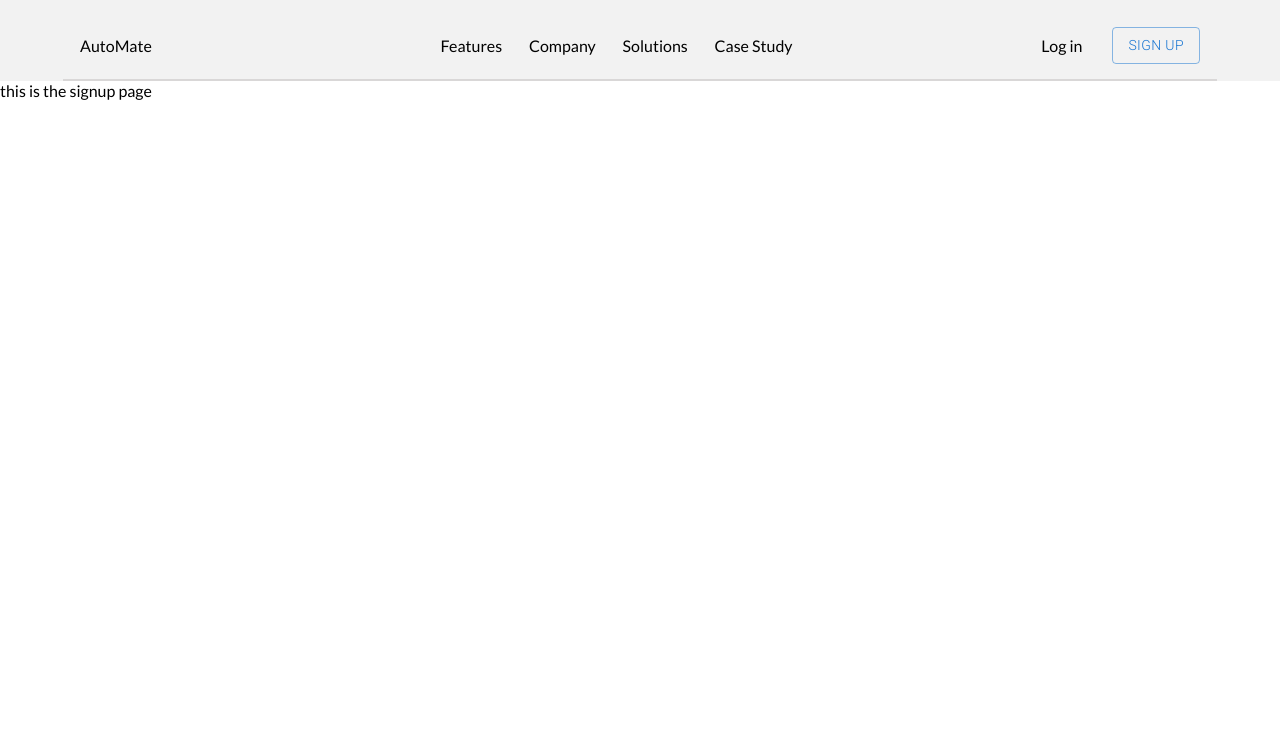
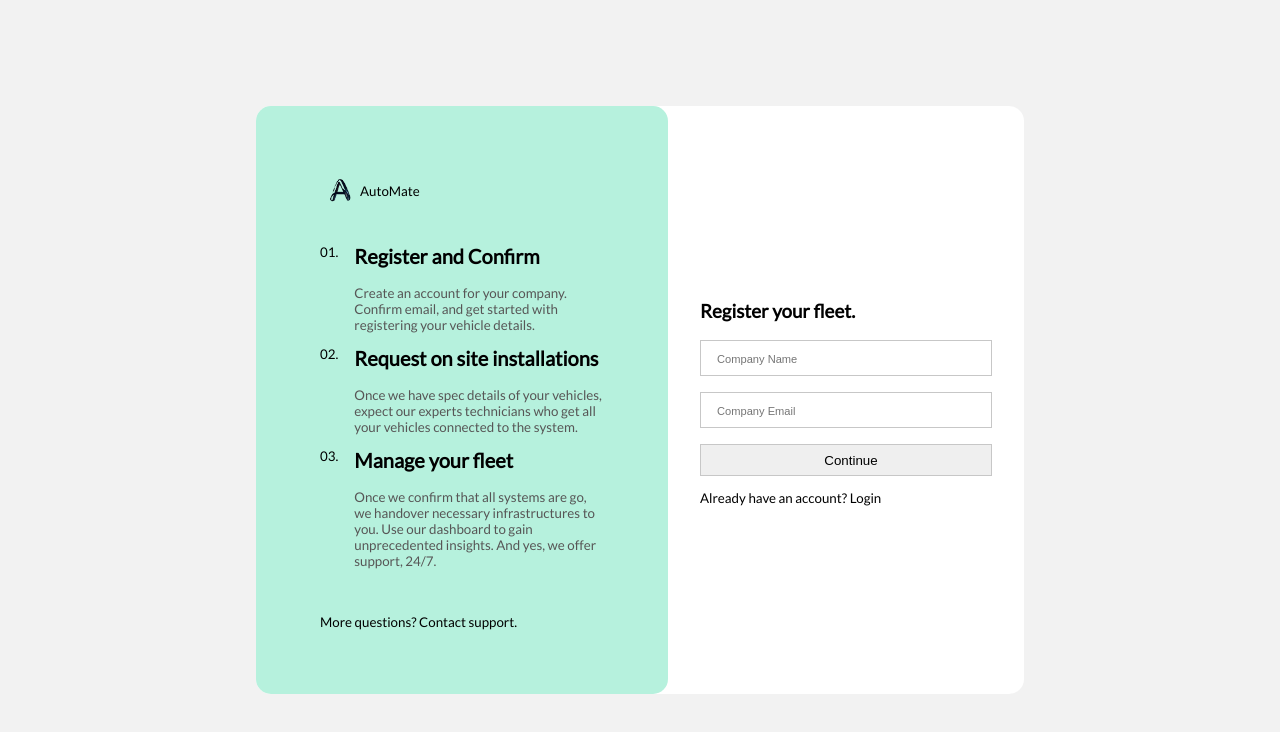
Before and after one commit to Blackie01/AutoMate, a React (Create React App) app: page /signup in a window 1280 px wide. Shown: the top 732 px of the page. Built offline with nearby package versions, Linux system fonts and the light colour scheme; a web font is replaced by a local one.

Commit message:
signup move

```diff
--- /dev/null
+++ b/src/components/signup.css
@@ -0,0 +1,67 @@
+.overall-signup-page {
+    background-color: #f2f2f2;
+    height: 100vh;
+    width: 100%;
+    display: flex;
+    align-items: center;
+}
+
+.center-container {
+    display: flex;
+    width: 60%;
+    margin: auto;
+    background-color: #fff;
+    border-radius: 15px;
+}
+
+.left-div {
+    background-color: rgb(182, 241, 221);
+    height: 100%;
+    width: 50%;
+    padding: 4rem;
+    font-size: smaller;
+    border-radius: 15px;
+}
+
+.individual-signup-detail-box {
+    display: flex;
+    gap: 1rem;
+}
+
+.individual-signup-detail-box h2 {
+    margin-top: 0;
+}
+
+.individual-signup-detail-box p {
+    color: #575656;
+}
+
+.contact-support {
+    margin-top: 2rem;
+}
+
+.right-div {
+    padding: 2rem;
+    margin: auto;
+}
+
+form {
+    display: flex;
+    flex-direction: column;
+    gap: 1rem;
+}
+
+form input {
+ width: 17rem;
+ height: 2rem;
+ padding-left: 1rem;
+ border: 1px solid #c7c7c7;
+}
+
+.button-on-signup-page {
+    width: 100%;
+}
+
+.right-div p {
+    font-size: smaller;
+}
--- a/src/components/signup.js
+++ b/src/components/signup.js
@@ -1,17 +1,74 @@
-import React from 'react';
-import Navigation from './Nav';
+import React from "react";
+import logo from "../assets/logo.png";
+import "./signup.css"
+import { Link } from "react-router-dom";
 
-function Signup () {
+function Signup() {
+  return (
+    <section className="overall-signup-page">
+      <section className="center-container">
+        <div className="left-div">
+            <Link to="/" style={{textDecoration:'none', color:'inherit'}}>
+            <span style={{display: 'flex', margin:"0 0 2rem 0", width:'max-content'}}>
+            <img className="class-one-logo" src={logo} />
+            <p>AutoMate</p>
+          </span>
+            </Link>
 
-    return (
 
-        <section>
-            <Navigation/>
-            this is the signup page
+          <div className="individual-signup-detail-box">
+            <div>01. </div>
+            <section className="signup-textuals">
+                <h2>Register and Confirm</h2>
+                <p>Create an account for your company. Confirm email, and get
+                    started with registering your vehicle details.
+                </p>
+            </section>
+          </div>
 
-        </section>
-    )
+          <div className="individual-signup-detail-box">
+            <div>02. </div>
+            <section>
+                <h2>Request on site installations</h2>
+                <p>Once we have spec details of your vehicles, expect
+                    our experts technicians who get all your vehicles connected
+                    to the system.
+                </p>
+            </section>
+          </div>
 
+          <div className="individual-signup-detail-box">
+            <div>03. </div>
+            <section>
+                <h2>Manage your fleet</h2>
+                <p>Once we confirm that all systems are go, we handover
+                    necessary infrastructures to you. Use our dashboard to gain
+                    unprecedented insights. And yes, we offer support, 24/7.
+                </p>
+            </section>
+          </div>
+
+          <div className="contact-support">
+            More questions? Contact support.
+          </div>
+        </div>
+
+        <div className="right-div">
+            <h3>Register your fleet.</h3>
+            <form>
+                <input type="text" placeholder="Company Name"/>
+                <input type="email" placeholder="Company Email"/>
+                <input className="button-on-signup-page" type="submit" value="Continue"/>
+            </form>
+
+            <div className="signup-with-google"></div>
+
+            <p>Already have an account? <span>Login</span></p>
+
+        </div>
+      </section>
+    </section>
+  );
 }
 
 export default Signup;
```
